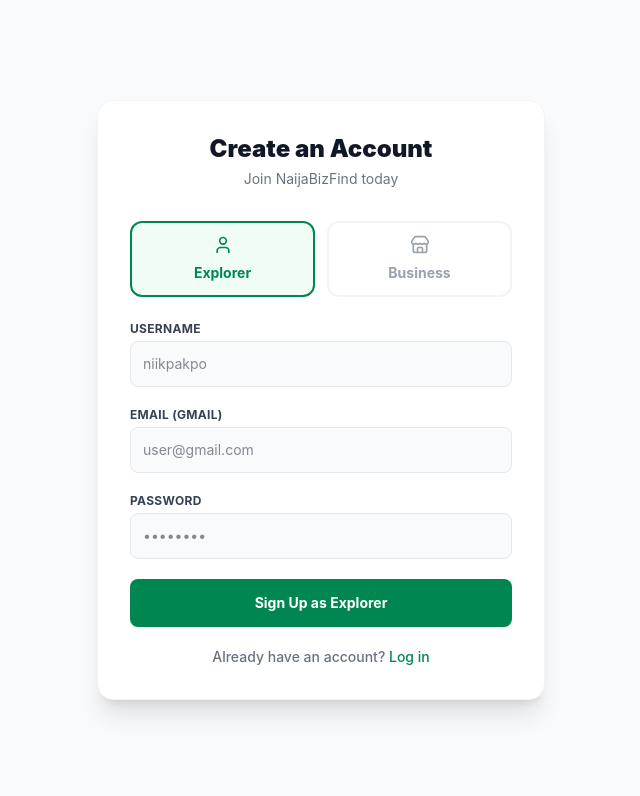
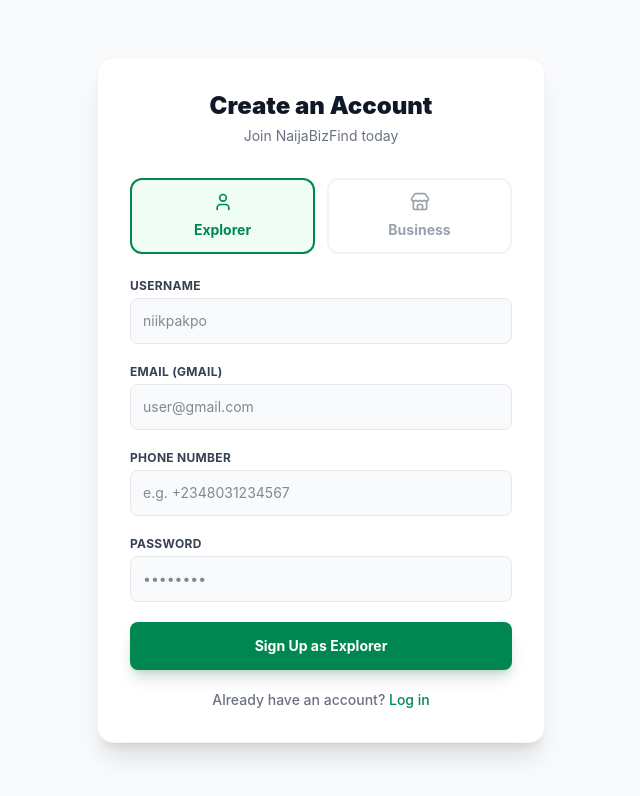
Before and after one commit to naijabizfind-art/naijabizfind, a React (Vite) app in the folder naijabizfind/: page /signup in a window 1280 px wide. Shown: the top 796 px of the page, without its empty margins (319-959 px from the left). Built offline with nearby package versions, Linux system fonts and the light colour scheme; no server answers.

Commit message:
Update SignupPage.jsx

```diff
--- a/naijabizfind/src/pages/SignupPage.jsx
+++ b/naijabizfind/src/pages/SignupPage.jsx
@@ -2,7 +2,6 @@
 import { useNavigate, useLocation } from 'react-router-dom';
 import { Store, User, Loader2, AlertCircle } from 'lucide-react';
 
-// Use the production backend API layer matching your server configurations
 const API_BASE = 'https://naijabizfind.onrender.com/api';
 
 export default function SignupPage() {
@@ -10,12 +9,13 @@
   const location = useLocation();
   const [role, setRole] = useState('user'); // 'user' or 'owner'
 
-  // Form Input States
+  // Controlled input states
   const [username, setUsername] = useState('');
   const [email, setEmail] = useState('');
+  const [phone, setPhone] = useState('');
   const [password, setPassword] = useState('');
 
-  // Status Control States
+  // Loading and Error Status Hooks
   const [isSubmitting, setIsSubmitting] = useState(false);
   const [errorMessage, setErrorMessage] = useState('');
 
@@ -32,20 +32,36 @@
     setErrorMessage('');
 
     try {
-      // Base user session cache synchronization keys
-      localStorage.setItem('userRole', role);
-      localStorage.setItem('username', username);
+      // Send registration payload directly to the authenticated user route
+      const res = await fetch(`${API_BASE}/businesses/owner-login`, {
+        method: 'POST',
+        headers: { 'Content-Type': 'application/json' },
+        body: JSON.stringify({
+          username,
+          email,
+          phone,
+          password,
+          role
+        })
+      });
+      const data = await res.json();
 
-      if (role === 'owner') {
-        // If registering as a business owner, redirect them directly to the onboarding dashboard workspace
-        // They will fill out their business profile database document details directly there
+      if (!res.ok) {
+        throw new Error(data.message || 'Registration rejected by database cluster.');
+      }
+
+      // Populate local browser cache fields safely
+      localStorage.setItem('userRole', data.role);
+      localStorage.setItem('username', data.name);
+      localStorage.setItem('userPhone', data.phone);
+
+      if (data.role === 'owner') {
         navigate('/dashboard');
       } else {
-        // If it is a normal customer explorer, route them directly into the discovery market portal
         navigate('/explore');
       }
     } catch (err) {
-      setErrorMessage(err.message || 'Network connectivity fault occurred.');
+      setErrorMessage(err.message || 'Failed to establish connection to authentication server.');
     } finally {
       setIsSubmitting(false);
     }
@@ -60,7 +76,7 @@
         </div>
 
         {errorMessage && (
-          <div className="mb-4 bg-red-50 border border-red-200 text-red-700 p-3 rounded-xl flex items-center gap-2 text-sm font-semibold">
+          <div className="mb-4 bg-red-50 border border-red-200 text-red-700 p-3 rounded-xl flex items-center gap-2 text-sm font-semibold animate-in fade-in">
             <AlertCircle size={16} /> {errorMessage}
           </div>
         )}
@@ -113,7 +129,18 @@
             />
           </div>
           <div>
-            <label className="block text-xs font-bold text-gray-700 uppercase tracking-wide mb-1">Password</label>
+            <label className="block text-xs font-bold text-gray-700 uppercase tracking-wide mb-1">Phone Number</label>
+            <input
+              type="tel"
+              required
+              value={phone}
+              onChange={(e) => setPhone(e.target.value)}
+              className="w-full bg-gray-50 border border-gray-200 text-gray-900 text-sm rounded-lg focus:ring-[#008751] focus:border-[#008751] block p-3 outline-none transition-all"
+              placeholder="e.g. +2348031234567"
+            />
+          </div>
+          <div>
+            <label className="block text-xs font-bold text-gray-700 tracking-wide uppercase mb-1">Password</label>
             <input
               type="password"
               required
@@ -127,9 +154,9 @@
           <button
             type="submit"
             disabled={isSubmitting}
-            className="w-full text-white bg-[#008751] hover:bg-[#006B40] font-bold rounded-lg text-sm px-5 py-3.5 text-center transition-all flex items-center justify-center gap-2 disabled:opacity-60"
+            className="w-full text-white bg-[#008751] hover:bg-[#006B40] font-bold rounded-lg text-sm px-5 py-3.5 text-center transition-all flex items-center justify-center gap-2 mt-4 shadow-lg shadow-green-900/20 disabled:opacity-50"
           >
-            {isSubmitting ? <Loader2 size={16} className="animate-spin" /> : null}
+            {isSubmitting && <Loader2 size={16} className="animate-spin" />}
             Sign Up as {role === 'owner' ? 'Business' : 'Explorer'}
           </button>
 
```
